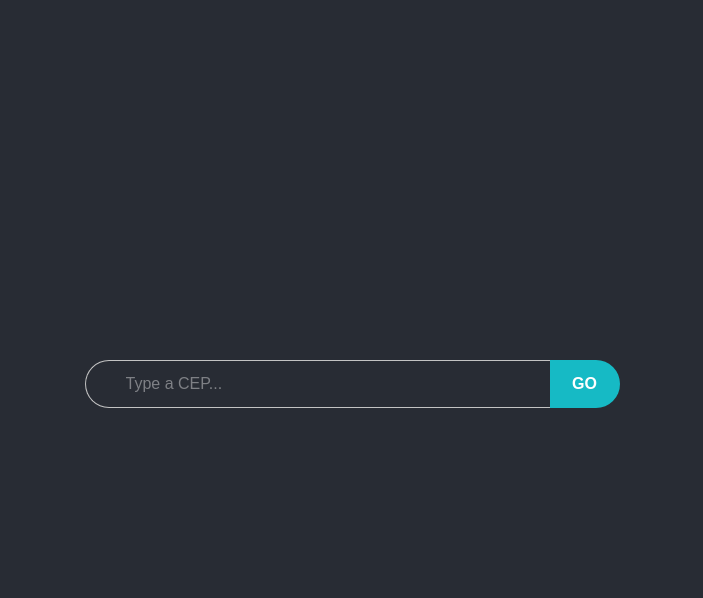
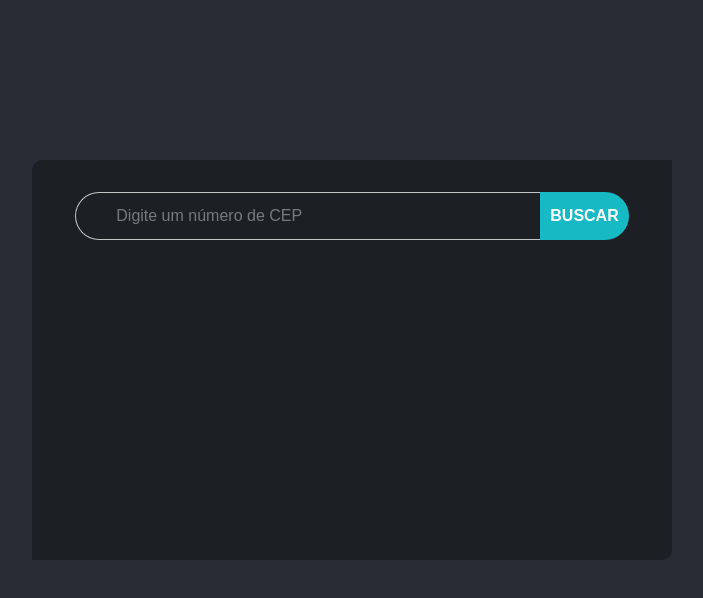
Before and after one commit to patrickgratao/busca-cep, a React (Create React App) app: page / in a window 1280 px wide. Shown: the top 598 px of the page, without its empty margins (288-991 px from the left). Built offline with nearby package versions, Linux system fonts and the light colour scheme.

Commit message:
feat: improve styles

```diff
--- a/src/App.tsx
+++ b/src/App.tsx
@@ -19,6 +19,7 @@ interface ResultProps {
 
 const App = () => {
   const [result, setResult] = useState<ResultProps>();
+  console.log(result)
   const handleRenderResult = (param) => {
     setResult(param);
   };
--- a/src/components/Form/index.tsx
+++ b/src/components/Form/index.tsx
@@ -16,6 +16,25 @@ const Form = ({ handleRenderResult }: FormProps) => {
   const handleEnter = async (event) => {
     if (event.key !== "Enter") return;
     return await handleFetchApi();
+  };
+
+  const handleFetchFakeAPI = (error = false) => {
+    if (error) {
+      return handleRenderResult({ erro: true });
+    }
+
+    const data = {
+      cep: "75389-125",
+      logradouro: "Rua Lázaro Carvelo Borges",
+      bairro: "Setor Cristina II",
+      localidade: "Trindade",
+      uf: "GO",
+      ibge: "5221403",
+      ddd: "62",
+      siafi: "9625",
+    };
+
+    return handleRenderResult(data);
   };
 
   const handleFetchApi = async () => {
@@ -43,15 +62,15 @@ const Form = ({ handleRenderResult }: FormProps) => {
         type="text"
         value={value}
         onChange={handleChange}
-        placeholder="Type a CEP..."
+        placeholder="Digite um número de CEP"
         onKeyDown={handleEnter}
       />
       <button
-        onClick={handleFetchApi}
+        onClick={() => handleFetchFakeAPI()}
         disabled={isLoading}
         className={isLoading ? "buttonLoading" : ""}
       >
-        {isLoading ? "Loading" : "Go"}
+        {isLoading ? "Loading" : "Buscar"}
       </button>
     </div>
   );
--- a/src/components/Form/styles.css
+++ b/src/components/Form/styles.css
@@ -1,3 +1,8 @@
+.customForm {
+  margin-top: 2rem;
+  margin-bottom: 1rem;
+}
+
 /* Common */
 .customForm input,
 .customForm button {
@@ -35,7 +40,7 @@
   height: 48px;
 
   border-radius: 0 100px 100px 0;
-  width: 70px;
+  width: auto;
 
   background-color: #16bac5;
 
--- a/src/globalStyles/App.css
+++ b/src/globalStyles/App.css
@@ -1,22 +1,35 @@
 .appContainer {
-  background-color: #282c34;
-  min-height: 100vh;
+  background-color: rgba(0, 0, 0, 0.3);
+  color: #fff;
+
+  min-height: 50vh;
+  max-width: 50%;
+  margin: 10rem auto;
+
   display: flex;
   flex-direction: column;
   align-items: center;
-  justify-content: center;
-  color: #fff;
+
+  border-radius: 10px 0;
 }
 
-.formContainer {
+.customForm,
+.resultContainer {
+  width: 100%;
   display: flex;
   align-items: center;
-  gap: 20px;
+  justify-content: center;
 }
 
 .resultContainer {
-  margin-top: 32px;
-  width: 35vw;
+  margin: 0 1rem;
+}
+
+.resultContainer .dataContainer {
+  width: 100%;
+  border-top: 1px solid #d3d3d3;
+  padding: 1rem;
+  margin: 0 3rem;
 }
 
 .resultContainer .dataContainer .item {
--- a/src/globalStyles/index.css
+++ b/src/globalStyles/index.css
@@ -1,13 +1,19 @@
 body {
   margin: 0;
-  font-family: -apple-system, BlinkMacSystemFont, 'Segoe UI', 'Roboto', 'Oxygen',
-    'Ubuntu', 'Cantarell', 'Fira Sans', 'Droid Sans', 'Helvetica Neue',
+  font-family: -apple-system, BlinkMacSystemFont, "Segoe UI", "Roboto", "Oxygen",
+    "Ubuntu", "Cantarell", "Fira Sans", "Droid Sans", "Helvetica Neue",
     sans-serif;
   -webkit-font-smoothing: antialiased;
   -moz-osx-font-smoothing: grayscale;
 }
 
 code {
-  font-family: source-code-pro, Menlo, Monaco, Consolas, 'Courier New',
+  font-family: source-code-pro, Menlo, Monaco, Consolas, "Courier New",
     monospace;
 }
+
+#root {
+  background-color: #282c34;
+  height: 100vh;
+  overflow: hidden;
+}
```
